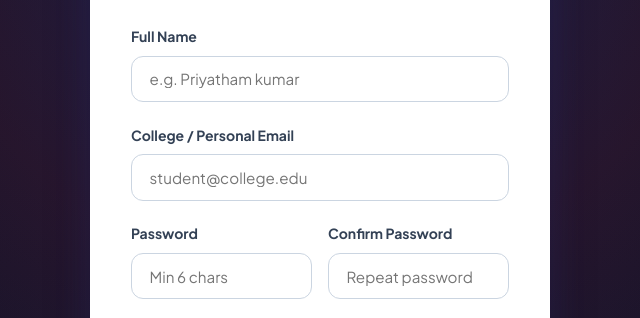
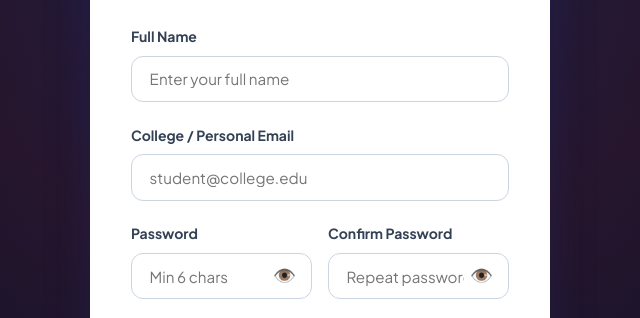
Before and after one commit to priyathambathala-cell/Credit-score-simulation, a website: page register.html in a window 1280 px wide. Shown: the part 314-632 px from the top of the page, 320-960 px from the left. Drawn offline with Linux system fonts and the light colour scheme; no server answers.

Commit message:
Remove name suggestion placeholder and add show password toggle feature

```diff
--- a/css/style.css
+++ b/css/style.css
@@ -928,6 +928,43 @@ img, svg {
   font-size: 0.775rem;
   color: var(--text-muted);
   margin-top: 0.35rem;
+}
+
+.password-input-wrapper {
+  position: relative;
+  width: 100%;
+  display: flex;
+  align-items: center;
+}
+
+.password-input-wrapper .form-control {
+  padding-right: 2.75rem;
+}
+
+.btn-toggle-password {
+  position: absolute;
+  right: 0.65rem;
+  top: 50%;
+  transform: translateY(-50%);
+  background: transparent;
+  border: none;
+  cursor: pointer;
+  color: var(--slate-400);
+  padding: 0.35rem;
+  border-radius: var(--radius-sm);
+  display: inline-flex;
+  align-items: center;
+  justify-content: center;
+  font-size: 1.15rem;
+  line-height: 1;
+  transition: var(--transition-fast);
+  z-index: 5;
+  user-select: none;
+}
+
+.btn-toggle-password:hover {
+  color: var(--primary);
+  background: var(--slate-100);
 }
 
 .form-error {
--- a/js/main.js
+++ b/js/main.js
@@ -178,6 +178,31 @@ export const UI = {
                 }
             });
         });
+    },
+
+    /**
+     * Password show/hide toggle for input fields
+     */
+    initPasswordToggles() {
+        document.querySelectorAll('.btn-toggle-password').forEach(btn => {
+            btn.addEventListener('click', (e) => {
+                e.preventDefault();
+                const targetId = btn.getAttribute('data-target');
+                const input = document.getElementById(targetId);
+                if (!input) return;
+
+                const isPassword = input.getAttribute('type') === 'password';
+                input.setAttribute('type', isPassword ? 'text' : 'password');
+
+                const eyeSpan = btn.querySelector('.eye-icon');
+                if (eyeSpan) {
+                    eyeSpan.textContent = isPassword ? '🙈' : '👁️';
+                }
+                const label = isPassword ? 'Hide password' : 'Show password';
+                btn.setAttribute('aria-label', label);
+                btn.setAttribute('title', label);
+            });
+        });
     }
 };
 
@@ -186,6 +211,7 @@ document.addEventListener('DOMContentLoaded', () => {
     UI.initMobileNav();
     UI.highlightActiveNav();
     UI.initModals();
+    UI.initPasswordToggles();
 });
 
 if (typeof window !== 'undefined') {
--- a/register.html
+++ b/register.html
@@ -55,7 +55,7 @@
             <form id="register-form">
                 <div class="form-group">
                     <label class="form-label" for="reg-fullname">Full Name</label>
-                    <input type="text" id="reg-fullname" class="form-control" placeholder="e.g. Priyatham kumar" required>
+                    <input type="text" id="reg-fullname" class="form-control" placeholder="Enter your full name" required>
                 </div>
 
                 <div class="form-group">
@@ -66,12 +66,22 @@
                 <div class="form-row-2col" style="gap: 1rem;">
                     <div class="form-group">
                         <label class="form-label" for="reg-password">Password</label>
-                        <input type="password" id="reg-password" class="form-control" placeholder="Min 6 chars" required minlength="6">
+                        <div class="password-input-wrapper">
+                            <input type="password" id="reg-password" class="form-control" placeholder="Min 6 chars" required minlength="6">
+                            <button type="button" class="btn-toggle-password" data-target="reg-password" aria-label="Toggle password visibility" title="Show password">
+                                <span class="eye-icon">👁️</span>
+                            </button>
+                        </div>
                     </div>
 
                     <div class="form-group">
                         <label class="form-label" for="reg-confirm-password">Confirm Password</label>
-                        <input type="password" id="reg-confirm-password" class="form-control" placeholder="Repeat password" required minlength="6">
+                        <div class="password-input-wrapper">
+                            <input type="password" id="reg-confirm-password" class="form-control" placeholder="Repeat password" required minlength="6">
+                            <button type="button" class="btn-toggle-password" data-target="reg-confirm-password" aria-label="Toggle password visibility" title="Show password">
+                                <span class="eye-icon">👁️</span>
+                            </button>
+                        </div>
                     </div>
                 </div>
 
```
Also changed, not shown: login.html (+6 -1 lines), profile.html (+8 -3 lines).
